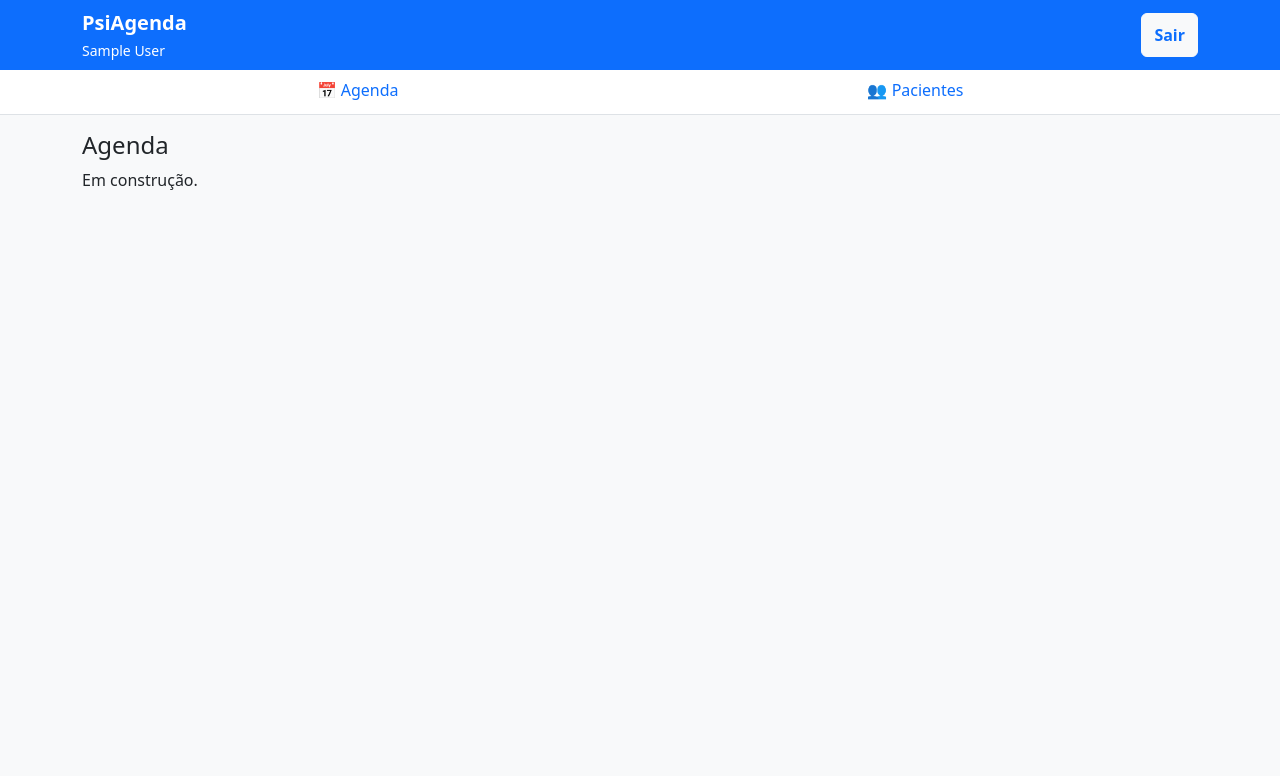
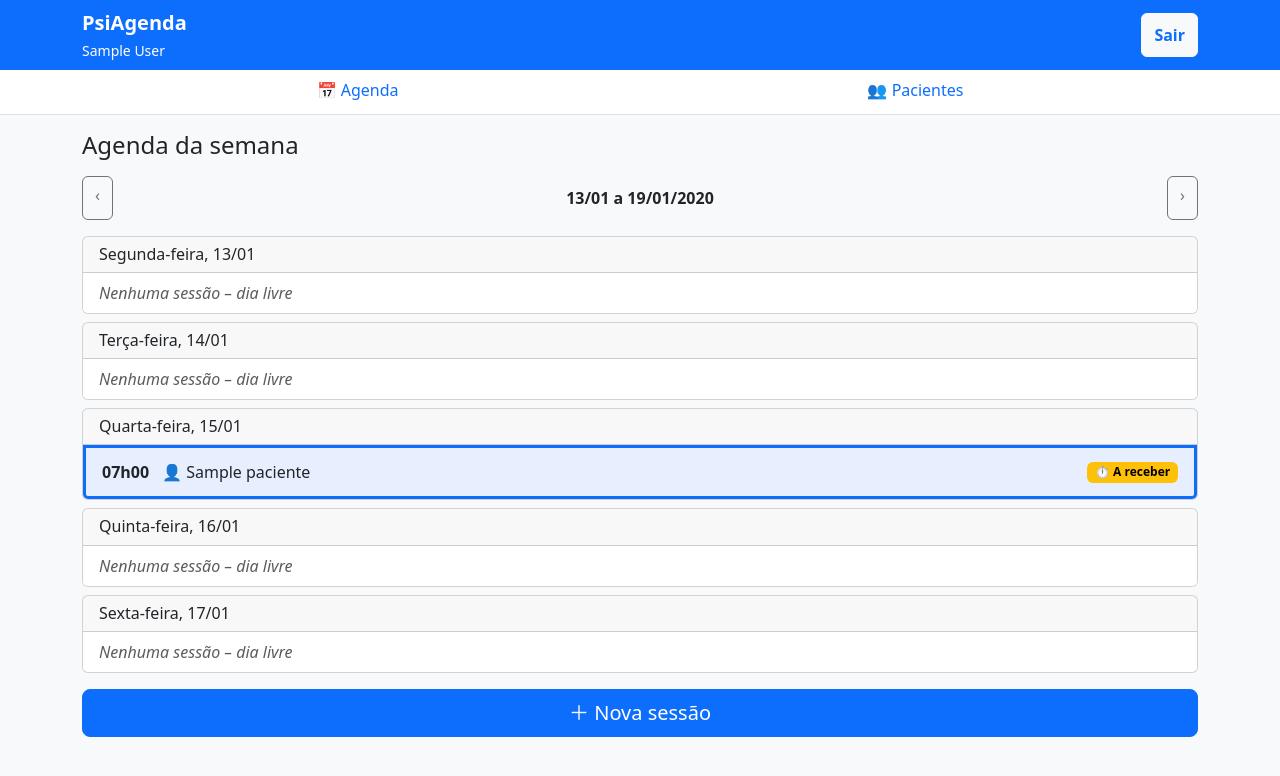
Before and after one commit to MateusDePaulaJr/Agenda_psi, a Django app: page /?semana=2020-01-15&destaque=1 in a window 1280 px wide. Shown: the top 776 px of the page. Run offline with Django 5.2, Linux system fonts and the light colour scheme; a user stored in the database is signed in; tables that the repository leaves empty hold one stand-in row (values such as "Sample post").

Commit message:
feat(agenda): agenda semanal e agendamento com bloqueio de conflito (RF03, RF04)
- Models Sessao e Pagamento; cada sessão agendada gera um pagamento
  "a receber" na mesma transação (RF05)
- Regra de negócio em services.py: impede sessões sobrepostas da mesma
  usuária e sugere horários livres no dia
- Tela da agenda semanal com status de pagamento em texto + ícone + cor
- Alerta de conflito com role="alert", foco automático e sugestões
- Cancelamento libera o horário
- Testes unitários da regra de conflito e testes de integração das telas

```diff
--- a/web/core/models.py
+++ b/web/core/models.py
@@ -26,3 +26,59 @@ class Paciente(models.Model):
 
     def __str__(self):
         return self.nome
+
+
+class Sessao(models.Model):
+    """Atendimento agendado (RF03). Regra central: não pode haver sobreposição (RF04)."""
+
+    AGENDADA, REALIZADA, CANCELADA, FALTA = "agendada", "realizada", "cancelada", "falta"
+    STATUS = [(AGENDADA, "Agendada"), (REALIZADA, "Realizada"), (CANCELADA, "Cancelada"), (FALTA, "Falta")]
+    BLOQUEIAM_HORARIO = [AGENDADA, REALIZADA]
+
+    paciente = models.ForeignKey(Paciente, on_delete=models.PROTECT, related_name="sessoes")
+    inicio = models.DateTimeField(db_index=True)
+    duracao_minutos = models.PositiveSmallIntegerField(default=50, validators=[MinValueValidator(10)])
+    status = models.CharField(max_length=10, choices=STATUS, default=AGENDADA)
+    observacao = models.CharField(max_length=200, blank=True)
+    criado_em = models.DateTimeField(auto_now_add=True)
+
+    class Meta:
+        ordering = ["inicio"]
+
+    @property
+    def fim(self):
+        from datetime import timedelta
+
+        return self.inicio + timedelta(minutes=self.duracao_minutos)
+
+    def conflitos(self):
+        """Sessões da mesma usuária que se sobrepõem a este intervalo."""
+        from datetime import timedelta
+
+        candidatas = Sessao.objects.filter(
+            paciente__usuario=self.paciente.usuario,
+            status__in=self.BLOQUEIAM_HORARIO,
+            inicio__lt=self.fim,
+            inicio__gt=self.inicio - timedelta(hours=12),
+        ).exclude(pk=self.pk)
+        return [s for s in candidatas if s.fim > self.inicio]
+
+    def __str__(self):
+        return f"{self.paciente} – {self.inicio:%d/%m/%Y %H:%M}"
+
+
+class Pagamento(models.Model):
+    """Gerado automaticamente para cada sessão agendada (RF05)."""
+
+    A_RECEBER, PAGO = "a_receber", "pago"
+    STATUS = [(A_RECEBER, "A receber"), (PAGO, "Pago")]
+    FORMAS = [("pix", "Pix"), ("transferencia", "Transferência"), ("dinheiro", "Dinheiro"), ("cartao", "Cartão")]
+
+    sessao = models.OneToOneField(Sessao, on_delete=models.CASCADE, related_name="pagamento")
+    valor = models.DecimalField(max_digits=10, decimal_places=2, validators=[MinValueValidator(0.01)])
+    status = models.CharField(max_length=10, choices=STATUS, default=A_RECEBER)
+    data_pagamento = models.DateField(null=True, blank=True)
+    forma_pagamento = models.CharField(max_length=15, choices=FORMAS, blank=True)
+
+    def __str__(self):
+        return f"{self.sessao} – {self.get_status_display()}"
--- a/web/core/templates/core/agenda.html
+++ b/web/core/templates/core/agenda.html
@@ -1,2 +1,30 @@
 {% extends "core/base.html" %}
-{% block content %}<h1 class="h4">Agenda</h1><p>Em construção.</p>{% endblock %}
+{% block title %}Agenda – PsiAgenda{% endblock %}
+{% block content %}
+<h1 class="h4">Agenda da semana</h1>
+<div class="d-flex align-items-center gap-2 my-3">
+  <a class="btn btn-outline-secondary" href="?semana={{ anterior|date:'Y-m-d' }}" aria-label="Semana anterior">‹</a>
+  <span class="flex-fill text-center fw-semibold">{{ segunda|date:"d/m" }} a {{ domingo|date:"d/m/Y" }}</span>
+  <a class="btn btn-outline-secondary" href="?semana={{ proxima|date:'Y-m-d' }}" aria-label="Próxima semana">›</a>
+</div>
+{% for dia in dias %}
+<section class="card mb-2" aria-label="{{ dia.data|date:'l, d/m' }}">
+  <h2 class="card-header h6 m-0">{{ dia.data|date:"l, d/m"|capfirst }}</h2>
+  <ul class="list-group list-group-flush">
+  {% for s in dia.sessoes %}
+    <li class="list-group-item slot-ocupado {% if destaque == s.pk|stringformat:'s' %}border border-primary border-3{% endif %}">
+      <a class="d-flex align-items-center gap-2 text-decoration-none text-body py-1" href="{% url 'sessao_detalhe' s.pk %}">
+        <strong style="width:52px">{{ s.inicio|time:"H\hi" }}</strong>
+        <span class="flex-fill">👤 {{ s.paciente.nome }}</span>
+        {% if s.pagamento.status == 'pago' %}<span class="badge text-bg-success">✔ Pago</span>
+        {% else %}<span class="badge text-bg-warning">⏱ A receber</span>{% endif %}
+      </a>
+    </li>
+  {% empty %}
+    <li class="list-group-item text-muted fst-italic">Nenhuma sessão – dia livre</li>
+  {% endfor %}
+  </ul>
+</section>
+{% endfor %}
+<a class="btn btn-primary btn-lg w-100 mt-2" href="{% url 'sessao_nova' %}">＋ Nova sessão</a>
+{% endblock %}
--- a/web/core/urls.py
+++ b/web/core/urls.py
@@ -7,6 +7,9 @@ urlpatterns = [
     path("login/", auth_views.LoginView.as_view(), name="login"),
     path("sair/", auth_views.LogoutView.as_view(), name="logout"),
     path("", views.agenda, name="agenda"),
+    path("sessoes/nova/", views.sessao_nova, name="sessao_nova"),
+    path("sessoes/<int:pk>/", views.sessao_detalhe, name="sessao_detalhe"),
+    path("sessoes/<int:pk>/cancelar/", views.sessao_cancelar, name="sessao_cancelar"),
     path("pacientes/", views.pacientes, name="pacientes"),
     path("pacientes/novo/", views.paciente_form, name="paciente_novo"),
     path("pacientes/<int:pk>/editar/", views.paciente_form, name="paciente_editar"),
--- a/web/core/views.py
+++ b/web/core/views.py
@@ -1,14 +1,85 @@
+from datetime import date, timedelta
+
 from django.contrib import messages
 from django.contrib.auth.decorators import login_required
 from django.shortcuts import get_object_or_404, redirect, render
+from django.utils import timezone
 
-from .forms import PacienteForm
-from .models import Paciente
+from .forms import PacienteForm, SessaoForm
+from .models import Paciente, Sessao
+from .services import HorarioOcupado, agendar_sessao, horarios_livres
+
+
+def _inicio_semana(texto):
+    try:
+        base = date.fromisoformat(texto) if texto else timezone.localdate()
+    except ValueError:
+        base = timezone.localdate()
+    return base - timedelta(days=base.weekday())
 
 
 @login_required
 def agenda(request):
-    return render(request, "core/agenda.html")
+    """Tela 1: agenda da semana (RF03, RF05). Carrega só a semana exibida (RNF03)."""
+    segunda = _inicio_semana(request.GET.get("semana"))
+    tz = timezone.get_current_timezone()
+    inicio = timezone.make_aware(timezone.datetime.combine(segunda, timezone.datetime.min.time()), tz)
+    sessoes = (
+        Sessao.objects.filter(paciente__usuario=request.user, inicio__gte=inicio, inicio__lt=inicio + timedelta(days=7))
+        .exclude(status=Sessao.CANCELADA)
+        .select_related("paciente", "pagamento")
+    )
+    dias = []
+    for i in range(7):
+        dia = segunda + timedelta(days=i)
+        do_dia = [s for s in sessoes if timezone.localtime(s.inicio).date() == dia]
+        if i < 5 or do_dia:
+            dias.append({"data": dia, "sessoes": do_dia})
+    contexto = {
+        "dias": dias,
+        "segunda": segunda,
+        "domingo": segunda + timedelta(days=6),
+        "anterior": segunda - timedelta(days=7),
+        "proxima": segunda + timedelta(days=7),
+        "destaque": request.GET.get("destaque"),
+    }
+    return render(request, "core/agenda.html", contexto)
+
+
+@login_required
+def sessao_nova(request):
+    """Tela 2 e 3: agendar sessão com bloqueio de conflito (RF03, RF04)."""
+    inicial = {"data": request.GET.get("data"), "horario": request.GET.get("horario")}
+    form = SessaoForm(request.POST or None, usuario=request.user, initial=inicial)
+    conflito, sugestoes = None, []
+    if request.method == "POST" and form.is_valid():
+        d = form.cleaned_data
+        try:
+            sessao = agendar_sessao(d["paciente"], d["inicio"], d["duracao_minutos"], d["observacao"])
+        except HorarioOcupado as erro:
+            conflito = str(erro)
+            sugestoes = horarios_livres(request.user, d["data"], d["duracao_minutos"])[:3]
+        else:
+            messages.success(request, "Sessão agendada com sucesso.")
+            return redirect("sessao_detalhe", pk=sessao.pk)
+    return render(request, "core/sessao_form.html", {"form": form, "conflito": conflito, "sugestoes": sugestoes})
+
+
+@login_required
+def sessao_detalhe(request, pk):
+    sessao = get_object_or_404(Sessao.objects.select_related("paciente", "pagamento"), pk=pk, paciente__usuario=request.user)
+    return render(request, "core/sessao_detalhe.html", {"sessao": sessao})
+
+
+@login_required
+def sessao_cancelar(request, pk):
+    sessao = get_object_or_404(Sessao, pk=pk, paciente__usuario=request.user)
+    if request.method == "POST":
+        sessao.status = Sessao.CANCELADA
+        sessao.save(update_fields=["status"])
+        messages.success(request, "Sessão cancelada. O horário foi liberado.")
+        return redirect("agenda")
+    return redirect("sessao_detalhe", pk=pk)
 
 
 @login_required
```
Also changed, not shown: web/core/forms.py (+27 -0 lines), web/core/services.py (added, +47 -0 lines), web/core/templates/core/sessao_detalhe.html (added, +19 -0 lines), web/core/templates/core/sessao_form.html (added, +31 -0 lines), web/core/tests/test_agenda.py (added, +111 -0 lines), web/core/tests/test_autenticacao.py (+0 -1 lines), web/core/migrations/0002_sessoes_pagamentos.py (added).
